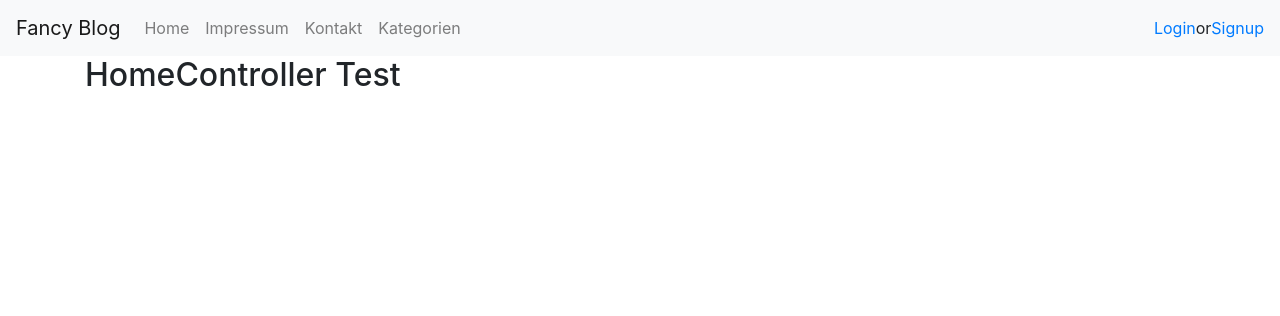
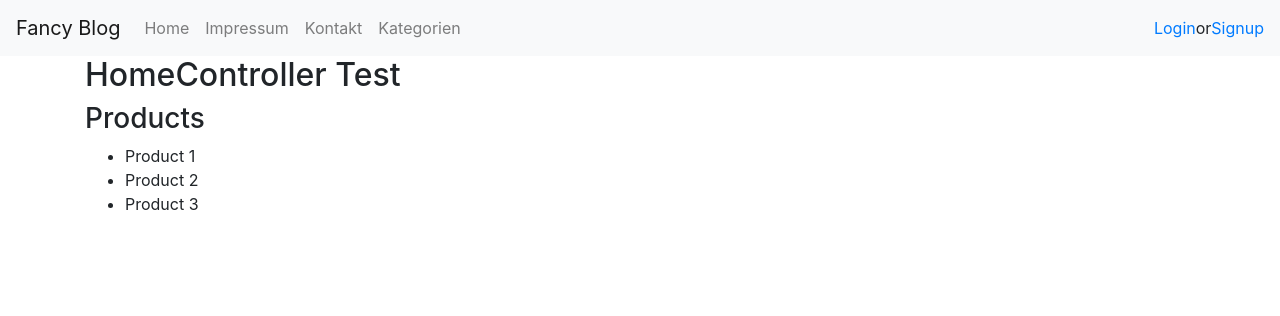
Before and after one commit to derhofbauer/sae-wdd918, a PHP site: page /mvc/ in a window 1280 px wide. Shown: the top 316 px of the page. Run offline with PHP 8.4, Linux system fonts and the light colour scheme; data comes from the database, SQL or seed files in the repository.

Commit message:
[FEATURE] product list
Signed-off-by: Alexander Hofbauer <hofbauer.alexander@gmail.com>

```diff
--- a/mvc/app/Controllers/HomeController.php
+++ b/mvc/app/Controllers/HomeController.php
@@ -1,18 +1,22 @@
 <?php
 
 namespace App\Controllers;
+
+use App\Models\Product;
 
 class HomeController extends BaseController
 {
 
     public function index ()
     {
+        $products = Product::all();
         /**
          * Die Parameter sind im Template dann als eigene Variablen verfügbar, weil wir in der View Klasse
          * die `extract()` Funktion verwenden.
          */
         $params = [
-            "welcome_message" => "HomeController Test"
+            "welcome_message" => "HomeController Test",
+            "products" => $products
         ];
 
         /**
--- /dev/null
+++ b/mvc/app/Models/Product.php
@@ -0,0 +1,39 @@
+<?php
+
+namespace App\Models;
+
+use Core\Libs\DB;
+
+class Product
+{
+    public $id;
+    public $name;
+    public $description;
+    public $price;
+    public $images;
+    public $stock;
+
+    public static function all ()
+    {
+        $link = new DB();
+
+        $stmt = $link->prepare("SELECT * FROM products");
+        $stmt->execute();
+        $result = $stmt->get_result();
+
+        $products = [];
+        while ($product = $result->fetch_assoc()) {
+            $p = new self();
+            $p->id = $product['id'];
+            $p->name = $product['name'];
+            $p->description = $product['description'];
+            $p->price = $product['price'];
+            $p->images = $product['images'];
+            $p->stock = $product['stock'];
+
+            $products[] = $p;
+        }
+
+        return $products;
+    }
+}
--- a/mvc/app/Views/Templates/home.php
+++ b/mvc/app/Views/Templates/home.php
@@ -1 +1,9 @@
 <h2><?php echo $welcome_message; ?></h2>
+
+<h3>Products</h3>
+
+<ul>
+    <?php foreach ($products as $product): ?>
+        <li><?php echo $product->name; ?></li>
+    <?php endforeach; ?>
+</ul>
```
